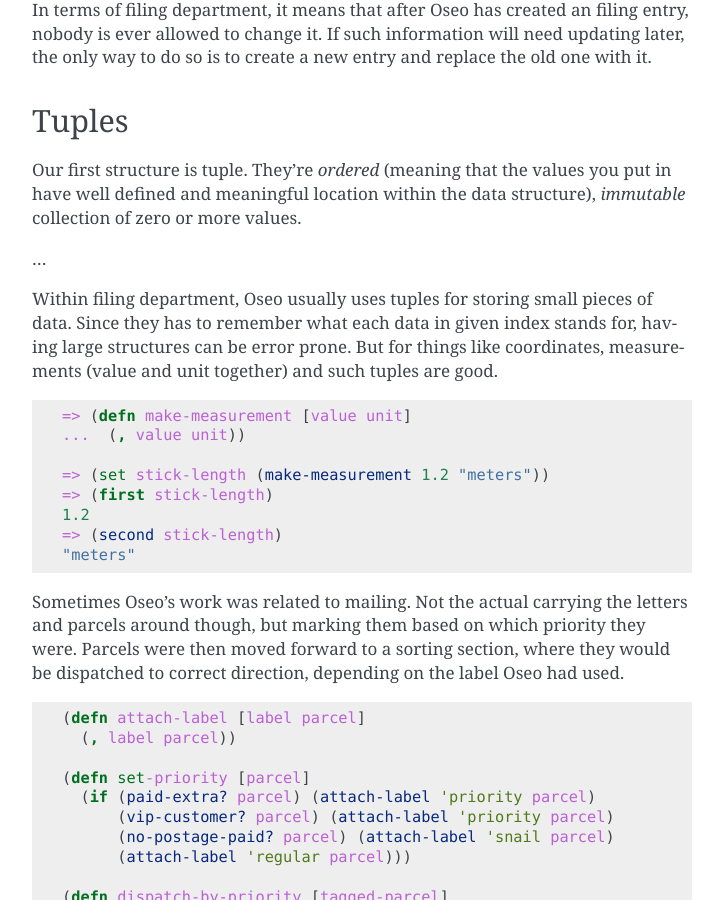
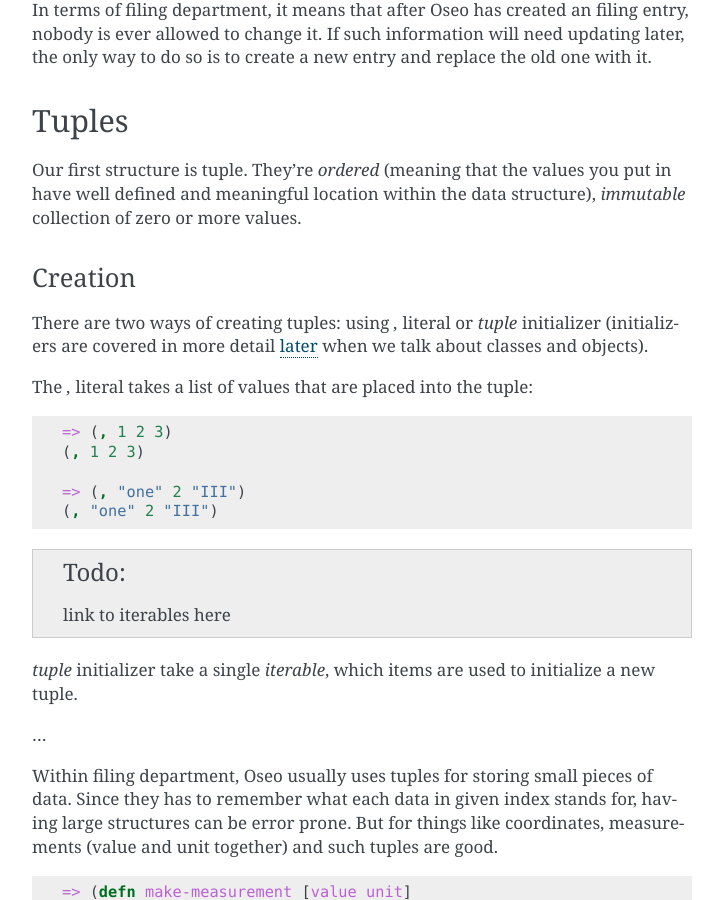
Before and after one commit to tuturto/hy-files, a Sphinx documentation site: the page built from doc/source/data_structures.rst, in a window 1280 px wide and 900 px high, scrolled down 609 px. Shown: the whole window, without its empty margins (388-1111 px from the left). Built offline with Sphinx 7.4.7, drawn with Linux system fonts in a browser that asks for light colours.

Commit message:
Working with tuples

```diff
--- a/doc/source/classes_and_objects.rst
+++ b/doc/source/classes_and_objects.rst
@@ -2,3 +2,9 @@
 
 Classes and Objects
 ===================
+
+
+.. _classes-and-objects-initializing:
+
+Initializing object
+-------------------
--- a/doc/source/conf.py
+++ b/doc/source/conf.py
@@ -31,7 +31,7 @@
 # Add any Sphinx extension module names here, as strings. They can be
 # extensions coming with Sphinx (named 'sphinx.ext.*') or your custom
 # ones.
-extensions = []
+extensions = ['sphinx.ext.todo',]
 
 # Add any paths that contain templates here, relative to this directory.
 templates_path = ['_templates']
@@ -75,7 +75,7 @@ exclude_patterns = []
 pygments_style = 'sphinx'
 
 # If true, `todo` and `todoList` produce output, else they produce nothing.
-todo_include_todos = False
+todo_include_todos = True
 
 
 # -- Options for HTML output ----------------------------------------------
--- a/doc/source/data_structures.rst
+++ b/doc/source/data_structures.rst
@@ -42,6 +42,29 @@ Tuples
 Our first structure is tuple. They're *ordered* (meaning that the values you put
 in have well defined and meaningful location within the data structure),
 *immutable* collection of zero or more values.
+
+Creation
+++++++++
+
+There are two ways of creating tuples: using *,* literal or *tuple* initializer
+(initializers are covered in more detail
+:ref:`later <classes-and-objects-initializing>` when we talk about classes and
+objects).
+
+The *,* literal takes a list of values that are placed into the tuple:
+
+.. code-block:: hylang
+
+   => (, 1 2 3)
+   (, 1 2 3)
+
+   => (, "one" 2 "III")
+   (, "one" 2 "III")
+
+.. todo:: link to iterables here
+
+*tuple* initializer take a single *iterable*, which items are used to initialize
+a new tuple.
 
 ...
 
@@ -93,7 +116,6 @@ cover a bit later in :ref:`data-structures-lists`) and assign each individual
 element to a variable. Amount of symbol names in first tuple have to match to
 the amount of elements in the second one, otherwise an error will be reported.
 
-
 .. index::
    single: datastructures; named tuple
 .. _data-structures-named-tuples:
--- a/doc/source/index.rst
+++ b/doc/source/index.rst
@@ -18,6 +18,7 @@ Welcome to hy-files
    classes_and_objects
    version
    license
+   todo
 
 Indices and tables
 ==================
--- /dev/null
+++ b/doc/source/todo.rst
@@ -0,0 +1,6 @@
+List of things to do
+====================
+
+This is a laundry list of things needing to be addressed.
+
+.. todolist::
```
